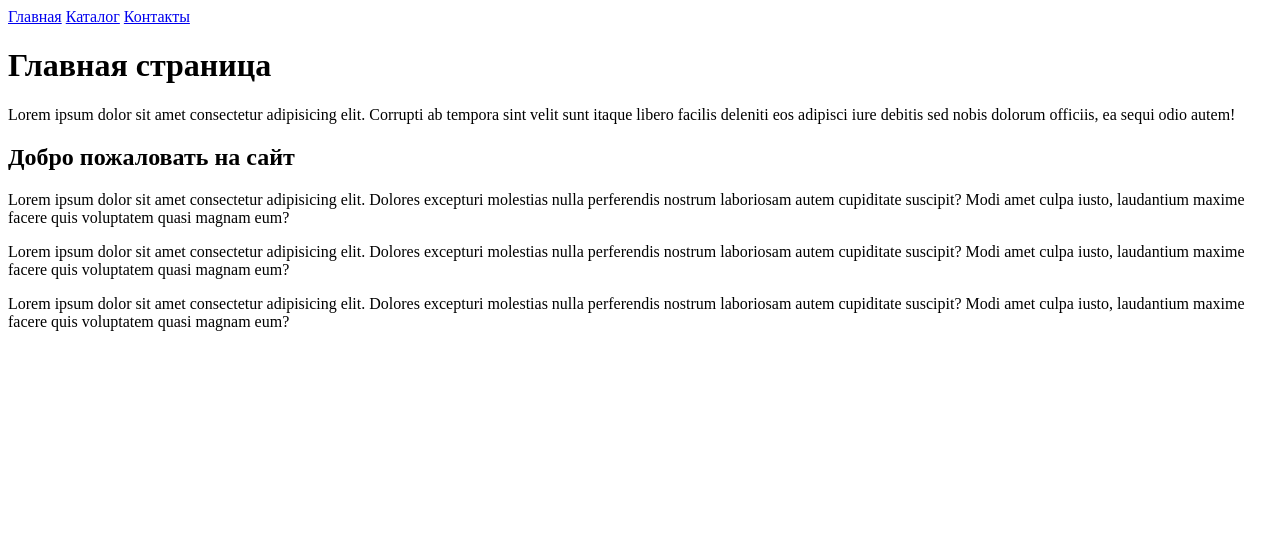
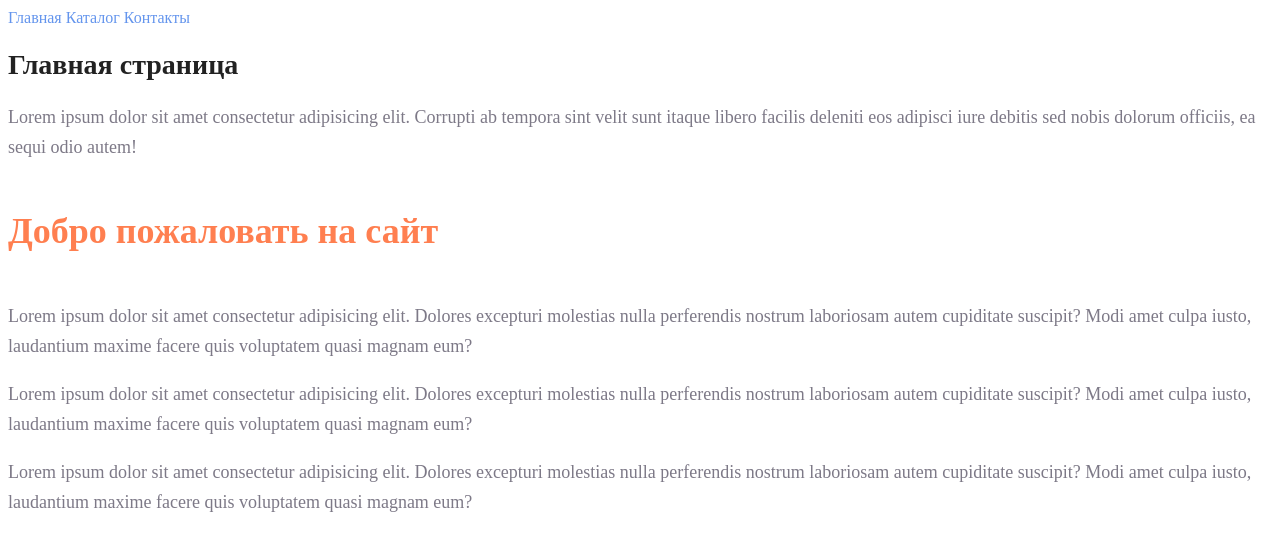
Before and after one commit to SashAwl/repo-github, a plain HTML site: page Project_1/index.html in a window 1280 px wide. Drawn offline with Linux system fonts and the light colour scheme.

Commit message:
created style file

```diff
--- a/Project_1/index.html
+++ b/Project_1/index.html
@@ -5,27 +5,32 @@
     <meta charset="UTF-8">
     <meta http-equiv="X-UA-Compatible" content="IE=edge">
     <meta name="viewport" content="width=device-width, initial-scale=1.0">
-    <title>Document</title>
+    <link rel="stylesheet" href="style.css">
+    <title>Main</title>
 </head>
 
 <body>
-    <a href="#">Главная</a>
-    <a href="Catalog/catalog.html">Каталог</a>
-    <a href="#">Контакты</a>
-    <h1>Главная страница</h1>
-    <p>Lorem ipsum dolor sit amet consectetur adipisicing elit. Corrupti ab tempora sint velit sunt itaque libero
+    <a href="#" class="menu_item">Главная</a>
+    <a href="Catalog/catalog.html" class="menu_item">Каталог</a>
+    <a href="#" class="menu_item">Контакты</a>
+    <h1 class="main_heading">Главная страница</h1>
+    <p class="text">Lorem ipsum dolor sit amet consectetur adipisicing elit. Corrupti ab tempora sint velit sunt itaque
+        libero
         facilis
         deleniti eos adipisci iure debitis sed nobis dolorum officiis, ea sequi odio autem!</p>
-    <h2>Добро пожаловать на сайт</h2>
-    <p>Lorem ipsum dolor sit amet consectetur adipisicing elit. Dolores excepturi molestias nulla perferendis nostrum
+    <h2 class="heading_mini">Добро пожаловать на сайт</h2>
+    <p class="text">Lorem ipsum dolor sit amet consectetur adipisicing elit. Dolores excepturi molestias nulla
+        perferendis nostrum
         laboriosam autem cupiditate suscipit? Modi amet culpa iusto, laudantium maxime facere quis voluptatem quasi
         magnam
         eum?</p>
-    <p>Lorem ipsum dolor sit amet consectetur adipisicing elit. Dolores excepturi molestias nulla perferendis nostrum
+    <p class="text">Lorem ipsum dolor sit amet consectetur adipisicing elit. Dolores excepturi molestias nulla
+        perferendis nostrum
         laboriosam autem cupiditate suscipit? Modi amet culpa iusto, laudantium maxime facere quis voluptatem quasi
         magnam
         eum?</p>
-    <p>Lorem ipsum dolor sit amet consectetur adipisicing elit. Dolores excepturi molestias nulla perferendis nostrum
+    <p class="text">Lorem ipsum dolor sit amet consectetur adipisicing elit. Dolores excepturi molestias nulla
+        perferendis nostrum
         laboriosam autem cupiditate suscipit? Modi amet culpa iusto, laudantium maxime facere quis voluptatem quasi
         magnam
         eum?</p>
--- /dev/null
+++ b/Project_1/style.css
@@ -0,0 +1,32 @@
+a {
+    text-decoration: none;
+}
+
+.menu_item {
+    color: cornflowerblue;
+    font-size: 16px;
+    line-height: 20px;
+}
+
+.main_heading {
+    color: #222222;
+    font-size: 28px;
+    line-height: 36px;
+    font-weight: bold;
+}
+
+.text {
+    font-style: normal;
+    font-weight: 300;
+    font-size: 18px;
+    line-height: 30px;
+    color: #7D7987;
+}
+
+.heading_mini {
+    color: coral;
+    font-style: normal;
+    font-weight: 700;
+    font-size: 36px;
+    line-height: 80px;
+}
```
Also changed, not shown: Project_1/Catalog/catalog.html (+14 -9 lines).
